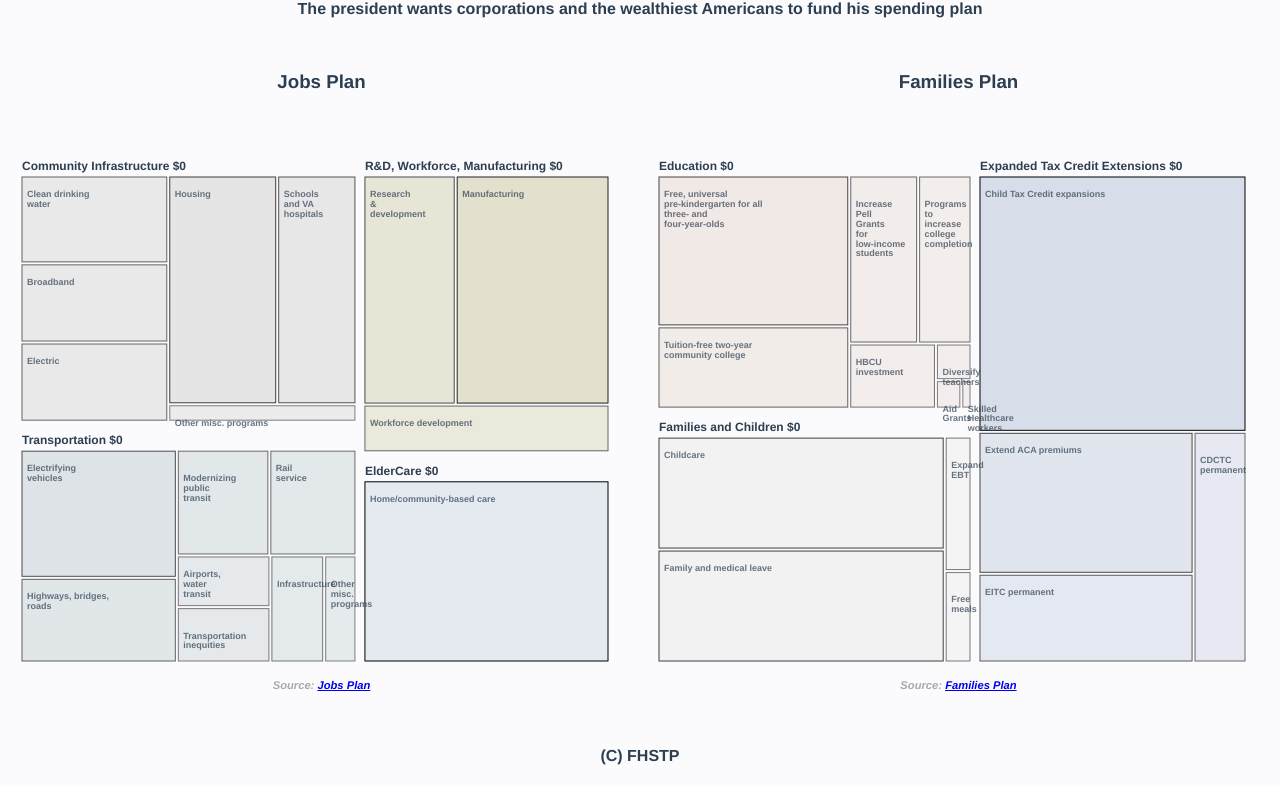
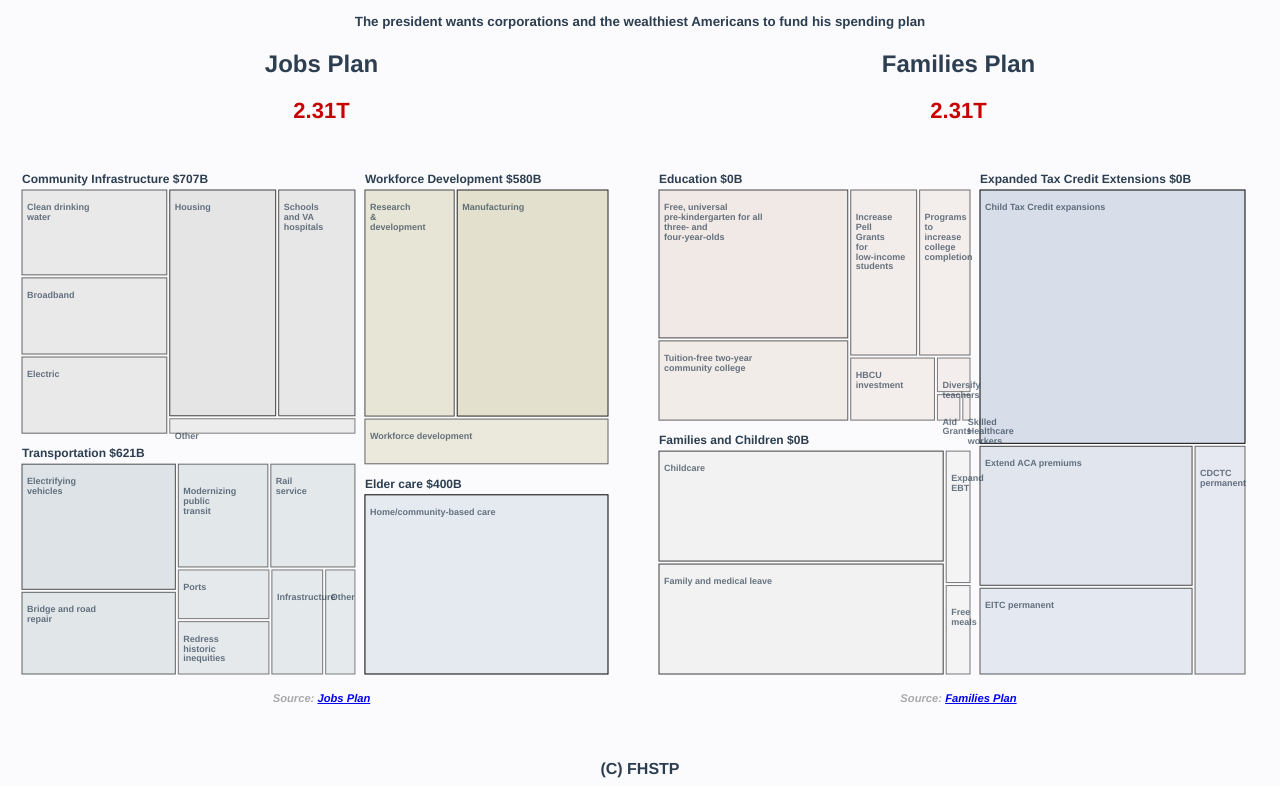
Before and after one commit to doomsayer2/Onboarding_DDJ_UseCase, a website built with Vite: page DDJ_Treemap_Rebuild/index.html in a window 1280 px wide. Shown: the part 68-854 px from the top of the page. Built offline with nearby package versions, Linux system fonts and the light colour scheme; what @antv/dw-analyzer, d3-v6-tip would draw is missing.

Commit message:
Reworking the data and make it more true to the original (refs #1).

```diff
--- a/DDJ_Treemap_Rebuild/index.html
+++ b/DDJ_Treemap_Rebuild/index.html
@@ -8,21 +8,23 @@
   </head>
   <body>
     <div id="app">
-      <h2>Biden’s tax overhaul</h2>
-      <p>The president wants corporations and the wealthiest Americans to fund his spending plan</p>
+      <h1>Biden’s tax overhaul</h1>
+      <small>The president wants corporations and the wealthiest Americans to fund his spending plan</small>
 
       <br />
 
       <div class="container">
         <!-- <h4>•••</h4> -->
         <div class="cell">
-          <h3>Jobs Plan</h3>
+          <h2>Jobs Plan</h2>
+          <span class="numberBig">2.31T</span>
           <div id="chart"></div>
           <span class="sourceInfo"><strong>Source:</strong> <a href="https://www.investopedia.com/what-s-in-joe-biden-s-usd2-trillion-american-jobs-plan-5120273">Jobs Plan</a></span>
         </div>
         <!-- <h4>•••</h4> -->
         <div class="cell">
-          <h3>Families Plan</h3>
+          <h2>Families Plan</h2>
+          <span class="numberBig">2.31T</span>
           <div id="chart2"></div>
           <span class="sourceInfo"><strong>Source:</strong> <a href="https://www.crfb.org/blogs/whats-president-bidens-american-families-plan">Families Plan</a></span>
         </div>
--- a/DDJ_Treemap_Rebuild/src/data/usaJobsPlan.json
+++ b/DDJ_Treemap_Rebuild/src/data/usaJobsPlan.json
@@ -5,42 +5,42 @@
             "children": [
                 {
                     "name": "Clean drinking water",
-                    "desc": "",
+                    "desc": "For replacing lead pipes and upgrading drinking water systems",
                     "group": "community",
                     "value": 111,
                     "colname": "level3"
                 },
                 {
                     "name": "Broadband",
-                    "desc": "",
+                    "desc": "Provide funding to build high-speed broadband, reduce the cost of broadband internet service, and promote transparency and competition",
                     "group": "community",
                     "value": 100,
                     "colname": "level3"
                 },
                 {
                     "name": "Electric",
-                    "desc": "",
+                    "desc": "Investing in the power infrastructure",
                     "group": "community",
                     "value": 100,
                     "colname": "level3"
                 },
                 {
                     "name": "Housing",
-                    "desc": "",
+                    "desc": "Used to build and update affordable housing",
                     "group": "community",
                     "value": 213,
                     "colname": "level3"
                 },
                 {
                     "name": "Schools and VA hospitals",
-                    "desc": "",
+                    "desc": "Modernize VA hospitals and clinics",
                     "group": "community",
                     "value": 155,
                     "colname": "level3"
                 },
                 {
-                    "name": "Other misc. programs",
-                    "desc": "",
+                    "name": "Other",
+                    "desc": "Other misc. programs",
                     "group": "community",
                     "value": 28,
                     "colname": "level3"
@@ -48,7 +48,7 @@
             ],
             "colname": "level2",
             "color": "#dedede",
-            "total": "0"
+            "total": 707
         },
         {
             "name": "Transportation",
@@ -61,7 +61,7 @@
                     "colname": "level3"
                 },
                 {
-                    "name": "Highways, bridges, roads",
+                    "name": "Bridge and road repair",
                     "desc": "Modernize bridges, highways, roads, and main streets in critical need of repair",
                     "group": "transport",
                     "value": 115,
@@ -82,29 +82,29 @@
                     "colname": "level3"
                 },
                 {
-                    "name": "Airports, water transit",
-                    "desc": "",
+                    "name": "Ports",
+                    "desc": "Airports, water transit",
                     "group": "transport",
                     "value": 42,
                     "colname": "level3"
                 },
                 {
-                    "name": "Transportation inequities",
-                    "desc": "",
+                    "name": "Redress historic inequities",
+                    "desc": "Transportation inequities; Establish program to reconnect neighborhoods and ensure new projects increase opportunity",
                     "group": "transport",
                     "value": 45,
                     "colname": "level3"
                 },
                 {
                     "name": "Infrastructure",
-                    "desc": "",
+                    "desc": "Improve infrastructure resilience by safeguarding critical infrastructure and services, defending vulnerable communities, and maximizing resilience of land and water resources",
                     "group": "transport",
                     "value": 50,
                     "colname": "level3"
                 },
                 {
-                    "name": "Other misc. programs",
-                    "desc": "",
+                    "name": "Other",
+                    "desc": "Other misc. programs",
                     "group": "transport",
                     "value": 30,
                     "colname": "level3"
@@ -112,28 +112,29 @@
             ],
             "colname": "level2",
             "color": "#d1dadd",
-            "total": "0"
+            "total": 621
         },
         {
-            "name": "R&D, Workforce, Manufacturing",
+            "name": "Workforce Development",
+            "alt": "R&D, Workforce, Manufacturing",
             "children": [
                 {
                     "name": "Research & development",
-                    "desc": "",
+                    "desc": "Spending in research and development",
                     "group": "research",
                     "value": 180,
                     "colname": "level3"
                 },
                 {
                     "name": "Manufacturing",
-                    "desc": "",
+                    "desc": "For manufacturing including strengthening supply chains",
                     "group": "research",
                     "value": 300,
                     "colname": "level3"
                 },
                 {
                     "name": "Workforce development",
-                    "desc": "",
+                    "desc": "For workforce development",
                     "group": "research",
                     "value": 100,
                     "colname": "level3"
@@ -141,14 +142,14 @@
             ],
             "colname": "level2",
             "color": "#e0ddc6",
-            "total": "0"
+            "total": 580
         },
         {
-            "name": "ElderCare",
+            "name": "Elder care",
             "children": [
                 {
                     "name": "Home/community-based care",
-                    "desc": "",
+                    "desc": "For home and community care and industry workers",
                     "group": "eldercare",
                     "value": 400,
                     "colname": "level3"
@@ -156,8 +157,9 @@
             ],
             "colname": "level2",
             "color": "#e5e9f0",
-            "total": "0"
+            "total": 400
         }
     ],
-    "name": "American Jobs Plan"
+    "name": "American Jobs Plan",
+    "total": 2308
 }
--- a/DDJ_Treemap_Rebuild/src/treemap.js
+++ b/DDJ_Treemap_Rebuild/src/treemap.js
@@ -101,7 +101,7 @@ export const createTreemap = (
     .attr('x', (d) => d.x0)
     .attr('y', (d) => d.y0 + 21)
     .text((d) => {
-      return `${d.data.name} $${d.data.total}`
+      return `${d.data.name} $${d.data.total}B`
     })
     .attr('font-size', '12px')
     .attr('fill', '#2c3e50');
@@ -115,7 +115,7 @@ export const createTreemap = (
     .attr('class', 'd3-tip')
     .html(
       (EVENT, d) =>
-        `<p><u>Description</u>: ${d.data.desc}</p><p><u>Value</u>: $${d.data.value} B</p>`
+        `<p><u>Description</u>: ${d.data.desc}</p><p><u>Value</u>: $${d.data.value}B</p>`
     );
   svg.call(tip);
   rects.on('mouseover', tip.show).on('mouseout', tip.hide);
--- a/DDJ_Treemap_Rebuild/style.css
+++ b/DDJ_Treemap_Rebuild/style.css
@@ -21,6 +21,23 @@ body {
   color: darkgray;
   font-style: italic;
 }
+
+.numberBig {
+  color: rgb(199, 0, 0);
+  font-size: 22px;
+  line-height: 26px;
+}
+
+.numberSmall {
+  color: rgb(199, 0, 0);
+  font-size: 17px;
+  line-height: 20px;
+}
+
+
+/*
+  TOOLTIP CSS
+*/
 
 .d3-tip {
   font-family: Arial, Helvetica, sans-serif;
```
